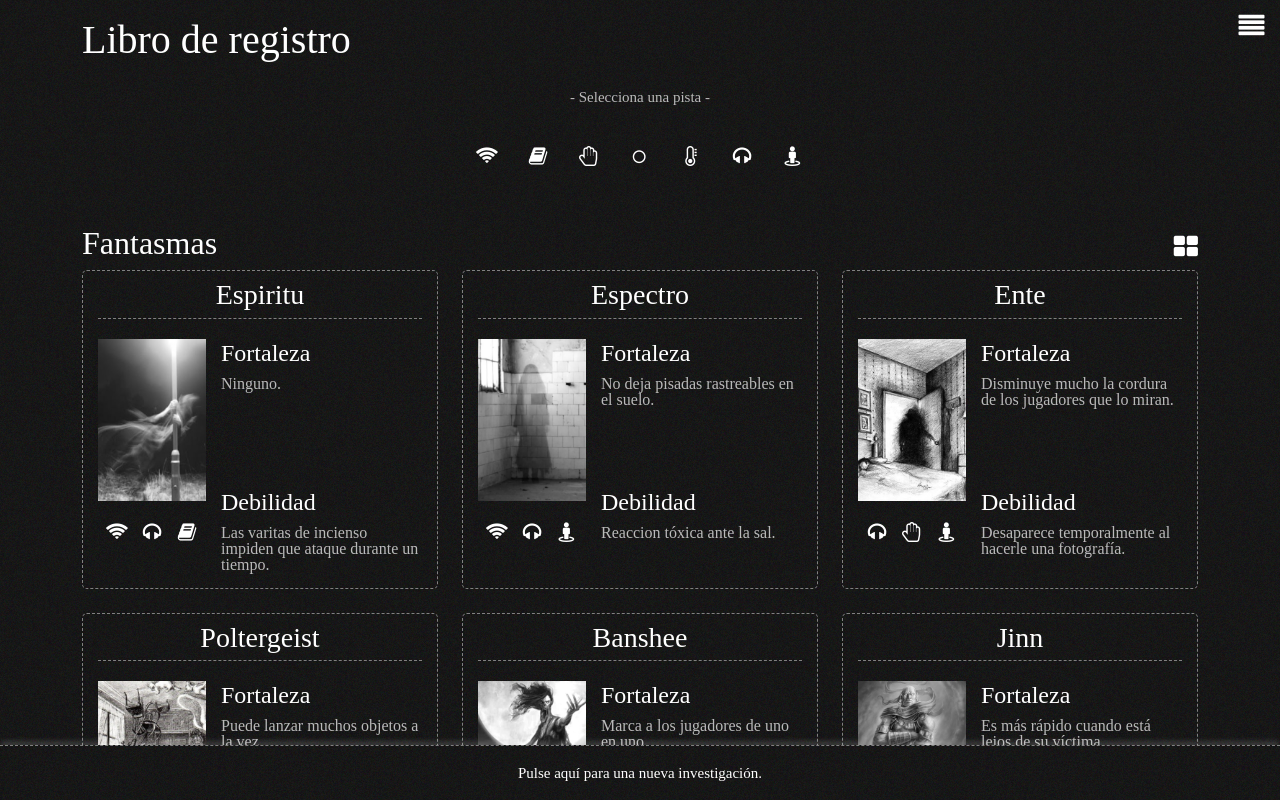
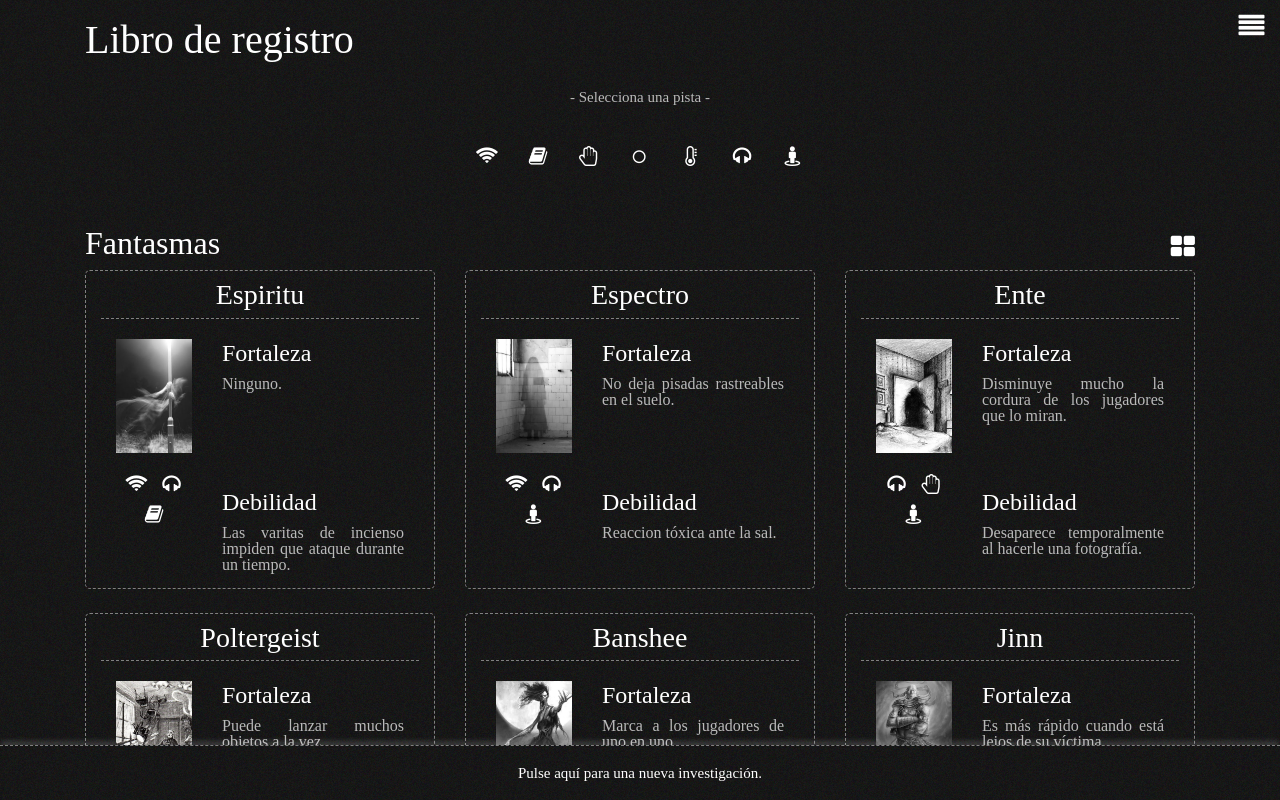
Before and after one commit to condrado/phasmaphobia-guia, a Vue app: page / in a window 1280 px wide. Shown: the top 800 px of the page. Built offline with nearby package versions, Linux system fonts and the light colour scheme; a web font is replaced by a local one; what vue-flag-icon would draw is missing.

Commit message:
bajar version de bootstrap  4.6.0

```diff
--- a/package.json
+++ b/package.json
@@ -10,7 +10,7 @@
   "dependencies": {
     "@vue/cli-plugin-pwa": "^4.5.13",
     "axios": "^0.21.4",
-    "bootstrap": "^5.0.1",
+    "bootstrap": "^4.6.0",
     "bootstrap-vue": "^2.21.2",
     "core-js": "^3.6.5",
     "register-service-worker": "^1.7.2",
--- a/src/App.vue
+++ b/src/App.vue
@@ -275,6 +275,7 @@ export default {
 // @import url('https://fonts.googleapis.com/css2?family=Sue+Ellen+Francisco&display=swap');
 @import url('https://fonts.googleapis.com/css2?family=Walter+Turncoat&display=swap');
 
+
 @font-face {
   font-family: 'Standard Icons';
   src: url('assets/fonts/icons/fontello.eot?yub9z6');
--- a/src/components/Menu.vue
+++ b/src/components/Menu.vue
@@ -33,7 +33,7 @@
         </li> -->
       </ul>
 
-      <span class="version">0.11.1</span>
+      <span class="version">0.11.2</span>
     </div>
   </div>
 </template>
--- a/src/main.js
+++ b/src/main.js
@@ -9,8 +9,9 @@ import i18n from '@/plugins/i18n'
 import FlagIcon from 'vue-flag-icon'
 
 // Import Bootstrap an BootstrapVue CSS files (order is important)
-import 'bootstrap/dist/css/bootstrap.css'
-import 'bootstrap-vue/dist/bootstrap-vue.css'
+// import 'bootstrap/dist/css/bootstrap.css'
+// import 'bootstrap-vue/dist/bootstrap-vue.css'
+import './sass/app.scss'
 
 // Make BootstrapVue available throughout your project
 Vue.use(
--- /dev/null
+++ b/src/sass/app.scss
@@ -0,0 +1,9 @@
+$spacer: 1rem !default;
+
+$body-bg: #222;
+$body-color: #FFF;
+
+// Bootstrap and its default variables
+@import '../../node_modules/bootstrap/scss/bootstrap';
+// BootstrapVue and its default variables
+@import '../../node_modules/bootstrap-vue/src/index.scss';
```
Also changed, not shown: 1 other file (tests, documents, lock files or other folders).
